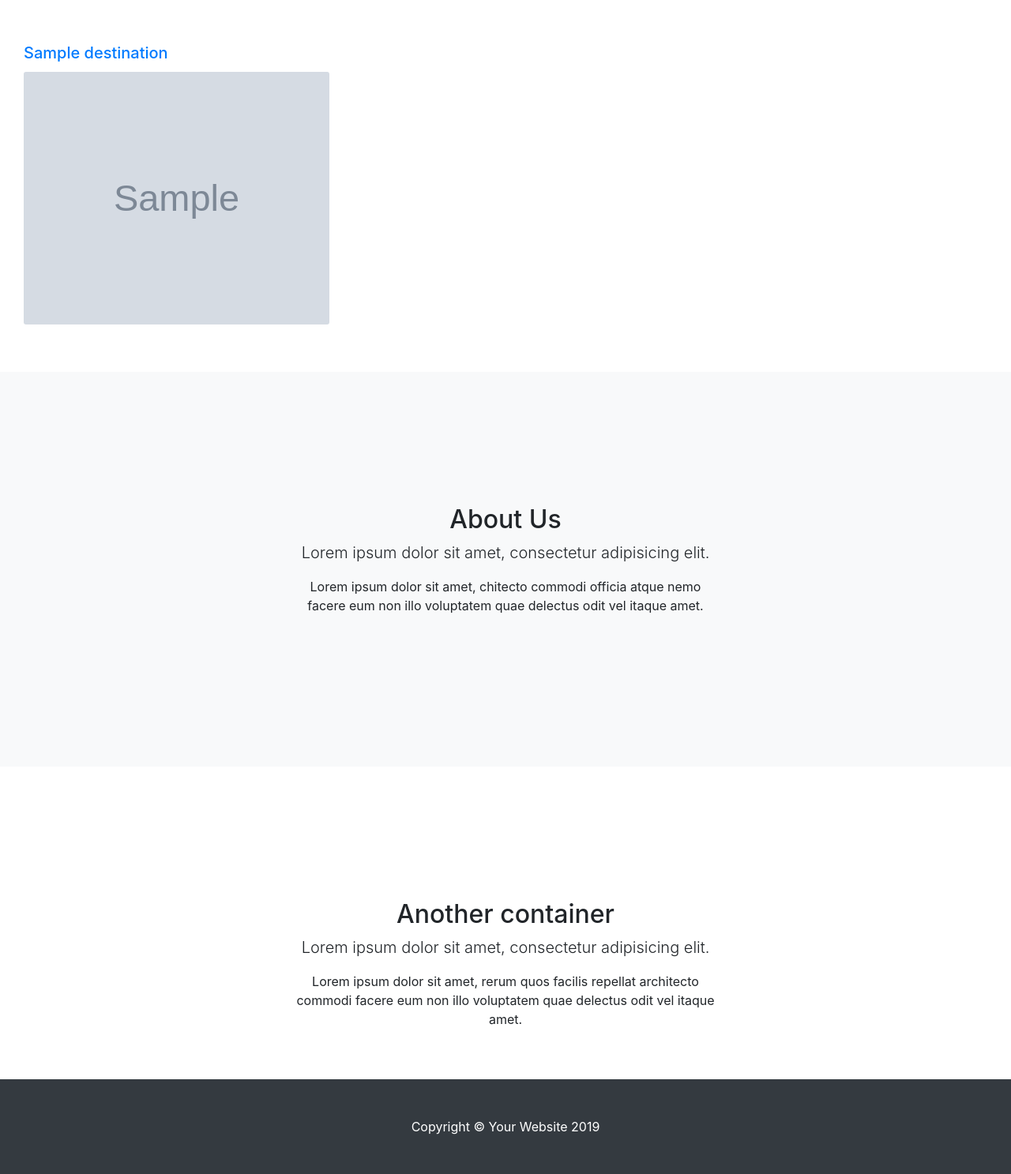
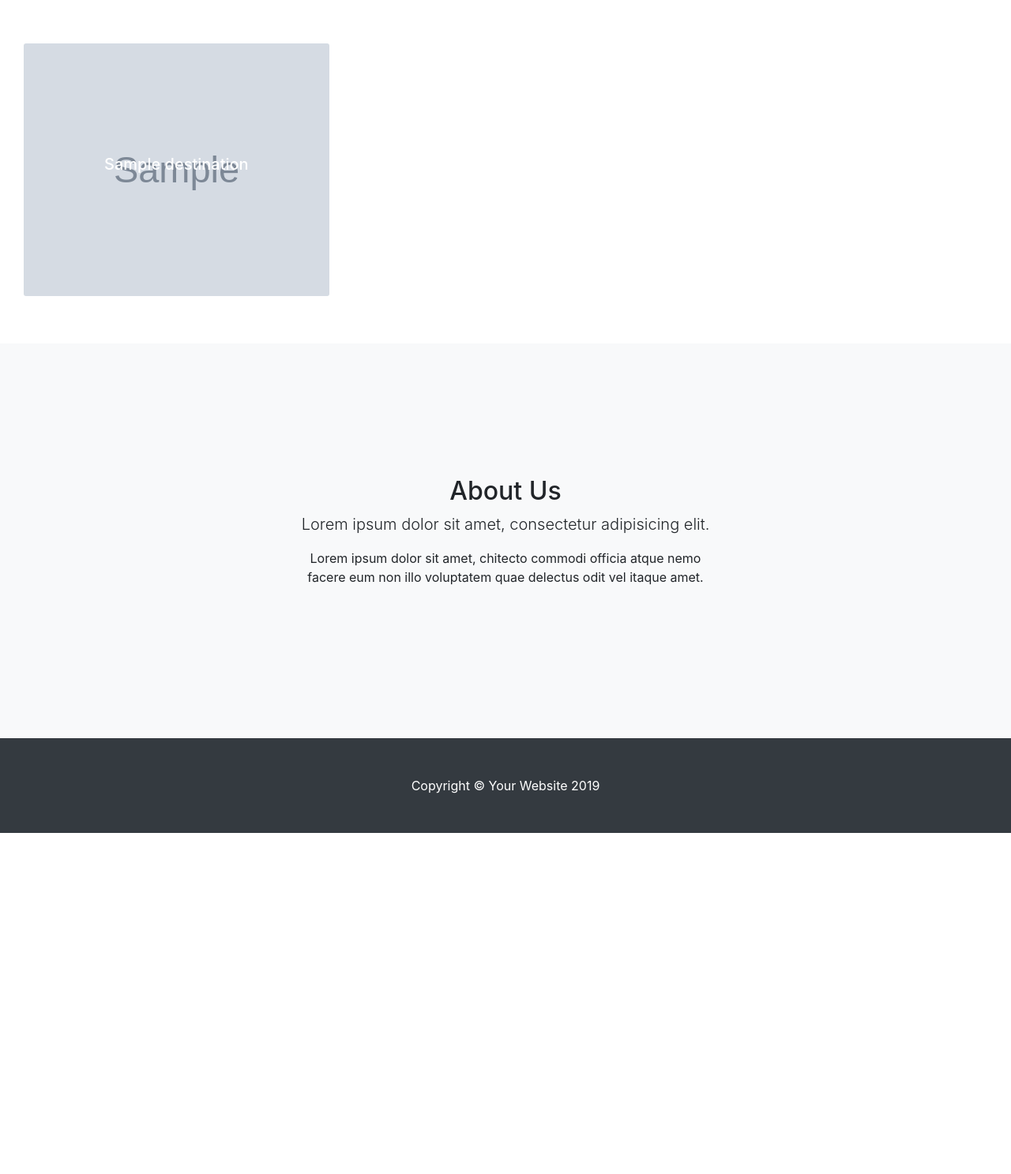
Before and after one commit to EliasOPrado/tour-project, a Django app: page / in a window 1280 px wide. Shown: the part 727-2214 px from the top of the page at 79% size. After the commit the page ends 1782 px from the top, so only its background shows below. Run offline with Django 3.2, Linux system fonts and the light colour scheme; tables that the repository leaves empty hold one stand-in row (values such as "Sample post"); grey boxes marked "Sample" are stand-in pictures; some libraries are stand-ins or nearby versions.

Commit message:
added new styles on main.html

```diff
--- a/static/css/style.css
+++ b/static/css/style.css
@@ -89,6 +89,10 @@ li.search {
   padding: 30px;
 }
 
+
+h5.card-title{
+  padding-top: 35%;
+}
 .row.row2{
   padding: 30px;
 }
@@ -149,11 +153,12 @@ header .overlay {
    overflow-y: auto;
   }
   header {
-    background: url("static/images/sailing.jpeg") black no-repeat center center scroll;
+    background: url("static/images/suica.jpeg") black no-repeat center center scroll;
   }
   header video {
     display: none;
   }
+
 }
 /* startbootstrap code above*/
 @media (min-width: 2000px) {
--- a/templates/base.html
+++ b/templates/base.html
@@ -19,8 +19,8 @@
   <script src="https://code.jquery.com/jquery-3.4.1.slim.min.js" integrity="sha384-J6qa4849blE2+poT4WnyKhv5vZF5SrPo0iEjwBvKU7imGFAV0wwj1yYfoRSJoZ+n" crossorigin="anonymous"></script>
   <link rel="stylesheet" href="https://stackpath.bootstrapcdn.com/bootstrap/4.4.1/js/bootstrap.bundle.min.js">
 <link rel="stylesheet" href="https://cdnjs.cloudflare.com/ajax/libs/font-awesome/5.12.1/css/all.min.css">
+</head>
 <style>
-/* Need to be added to base template since django is not recognized on css/media-qeury */
 @media (pointer: coarse) and (hover: none) {
   html,body{
    overflow-x: hidden;
@@ -34,8 +34,6 @@
   }
 }
 </style>
-</head>
-
 <body>
 
     {% block head_js %}
--- a/tour_store/templates/main.html
+++ b/tour_store/templates/main.html
@@ -10,7 +10,7 @@
   <div class="container3 h-100">
     <div class="d-flex h-100 text-center align-items-center">
       <div class="w-100 text-white">
-        <h1 class="display-3">Video Header</h1>
+        <h1 class="display-3 ">Video Header</h1>
         <p class="lead mb-0">With HTML5 Video and Bootstrap 4</p>
       </div>
     </div>
@@ -22,18 +22,22 @@
   <h1 class="my-4 text-center">Find the best retreat</h1>
 
   <!-- Portfolio Section -->
+
   <div class="row row2">
     {% for destination in show_destinations|slice:"3" %}
     <div class="col-lg-4 col-sm-6 portfolio-item">
-      <div class="card h-100">
-        <a href="{% url 'destinationDetails' id=destination.id %}">
-          <h5 class="card-title">{{destination.tour_title}}</h5>
-          <img class="card-img-top" src="{{ destination.image.url}}" alt="">
-        </a>
-      </div>
+      <a class="card-title" href="{% url 'destinationDetails' id=destination.id %}">
+        <div class="card text-white">
+          <img src="{{ destination.image.url}}" class="card-img-top" alt="destination">
+          <div class="card-img-overlay text-center">
+            <h5 class="card-title ">{{destination.tour_title}}</h5>
+          </div>
+        </div>
+      </a>
     </div>
     {% endfor %}
   </div>
+
 
   <section class="py-5 bg-light">
     <div class="container container2 text-center">
@@ -47,18 +51,17 @@
     </div>
   </section>
 
-  <section class="py-5 bg-white">
+  <!-- <section class="py-5 bg-white">
     <div class="container container2 text-center">
       <h2>Another container</h2>
       <div class="row d-flex justify-content-center">
         <div class="col-lg-6">
           <p class="lead">Lorem ipsum dolor sit amet, consectetur adipisicing elit.</p>
-          <p>Lorem ipsum dolor sit amet,  rerum quos facilis repellat architecto commodi facere eum non illo voluptatem quae delectus odit vel itaque amet.</p>
+          <p>Lorem ipsum dolor sit amet, rerum quos facilis repellat architecto commodi facere eum non illo voluptatem quae delectus odit vel itaque amet.</p>
         </div>
       </div>
     </div>
-
   </section>
-  </div>
+</div> -->
 
 {% endblock content %}
```
Also changed, not shown: static/images/sailing.jpeg (deleted), static/images/woman.jpg (added).
